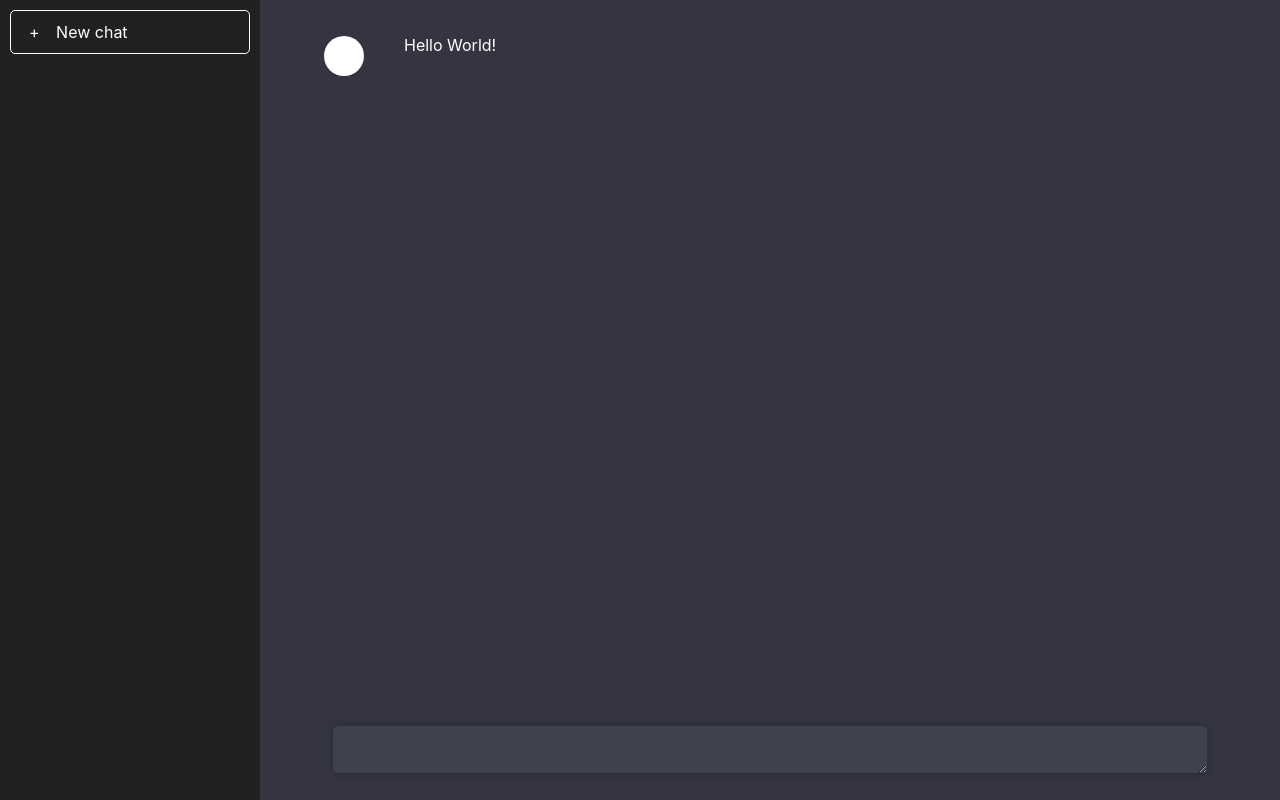
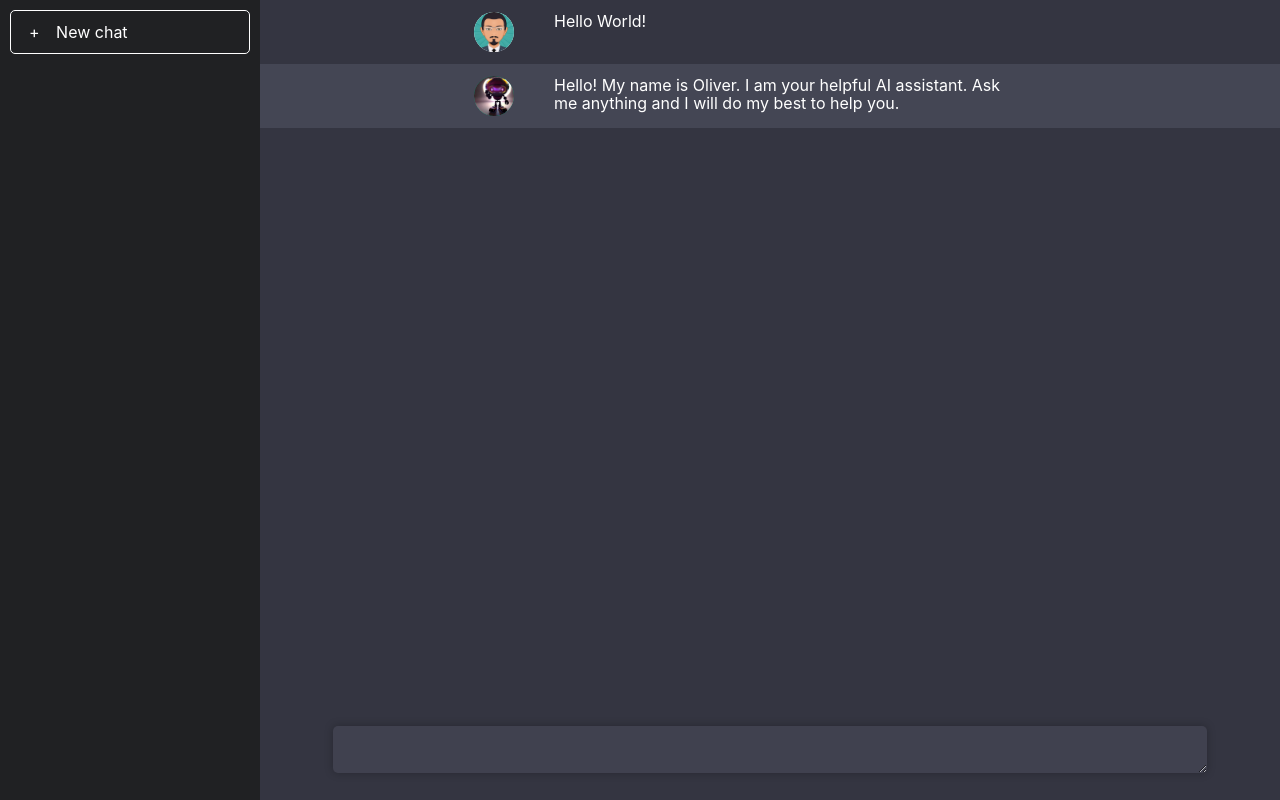
Before and after one commit to jeffbalagosa/oliver-the-bot, a React (Create React App) app in the folder client/: page / in a window 1280 px wide. Built offline with nearby package versions, Linux system fonts and the light colour scheme.

Commit message:
Add avatar pics and style them.

```diff
--- a/client/src/App.css
+++ b/client/src/App.css
@@ -86,15 +86,21 @@
 }
 
 .chat-log {
-  padding: 24px;
   text-align: left;
 }
 
-.chat-message {
+.chat-message.oliver-bot {
+  background-color: #444654;
+}
+
+.chat-message-center {
+  display: flex;
+  max-width: 640px;
+  margin-left: auto;
+  margin-right: auto;
   padding: 12px;
-  padding-left: 40px;
-  padding-right: 40px;
-  display: flex;
+  padding-left: 24px;
+  padding-right: 24px;
 }
 
 .avatar {
@@ -102,6 +108,19 @@
   border-radius: 50%;
   width: 40px;
   height: 40px;
+}
+
+.avatar.oliver-bot {
+  background: #0da37f;
+  border-radius: 50%;
+  width: 40px;
+  height: 40px;
+}
+
+.avatar img {
+  max-width: 40px;
+  max-height: 40px;
+  border-radius: 50%;
 }
 
 .message {
--- a/client/src/App.js
+++ b/client/src/App.js
@@ -1,6 +1,7 @@
-import logo from "./logo.svg";
 import "./normalize.css";
 import "./App.css";
+import oliver from "./pics/oliver-profile.jpg";
+import me from "./pics/myProfile.png";
 
 function App() {
   return (
@@ -13,8 +14,23 @@ function App() {
       <section className="chatbox">
         <div className="chat-log">
           <div className="chat-message">
-            <div className="avatar"></div>
-            <div className="message">Hello World!</div>
+            <div className="chat-message-center">
+              <div className="avatar">
+                <img src={me} alt="My Profile" />
+              </div>
+              <div className="message">Hello World!</div>
+            </div>
+          </div>
+          <div className="chat-message oliver-bot">
+            <div className="chat-message-center">
+              <div className="avatar oliver-bot">
+                <img src={oliver} alt="Oliver's Profile" />
+              </div>
+              <div className="message">
+                Hello! My name is Oliver. I am your helpful AI assistant. Ask me
+                anything and I will do my best to help you.
+              </div>
+            </div>
           </div>
         </div>
         <div className="chat-input-holder">
```
